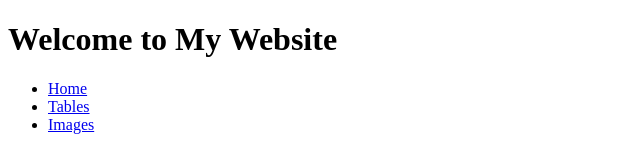
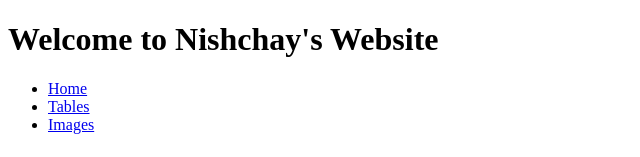
Before and after one commit to Nishchay-I/basic-webpages, a plain HTML site: page WEB/2/images.html in a window 1280 px wide. Shown: the top 157 px of the page, without its empty margins (0-640 px from the left). Drawn offline with Linux system fonts and the light colour scheme; files that its build step writes are made by us from their sources.

Commit message:
Update images.html

```diff
--- a/WEB/2/images.html
+++ b/WEB/2/images.html
@@ -9,7 +9,7 @@
 
     <body>
         <header>
-            <h1>Welcome to My Website</h1>
+            <h1>Welcome to Nishchay's Website</h1>
             <nav>
                 <ul>
                     <li><a href="index.html">Home</a></li>
```
